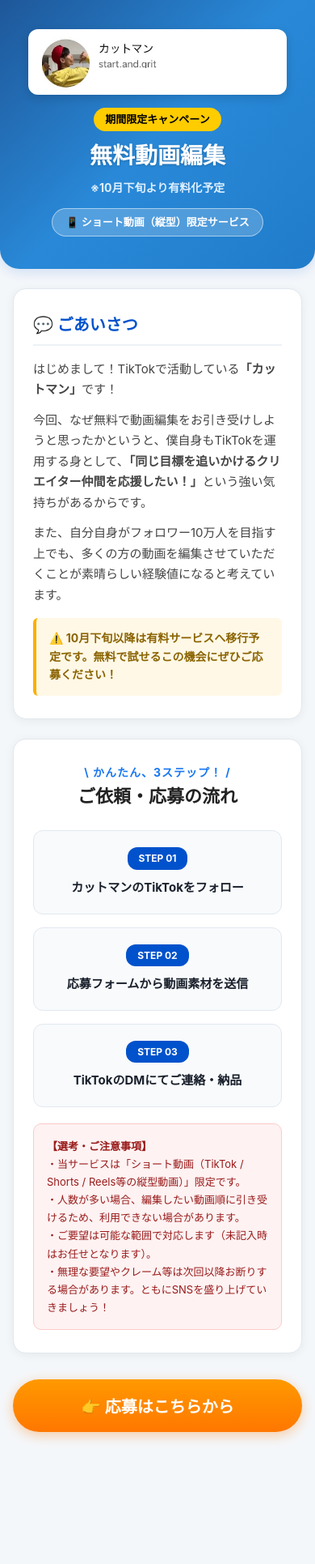
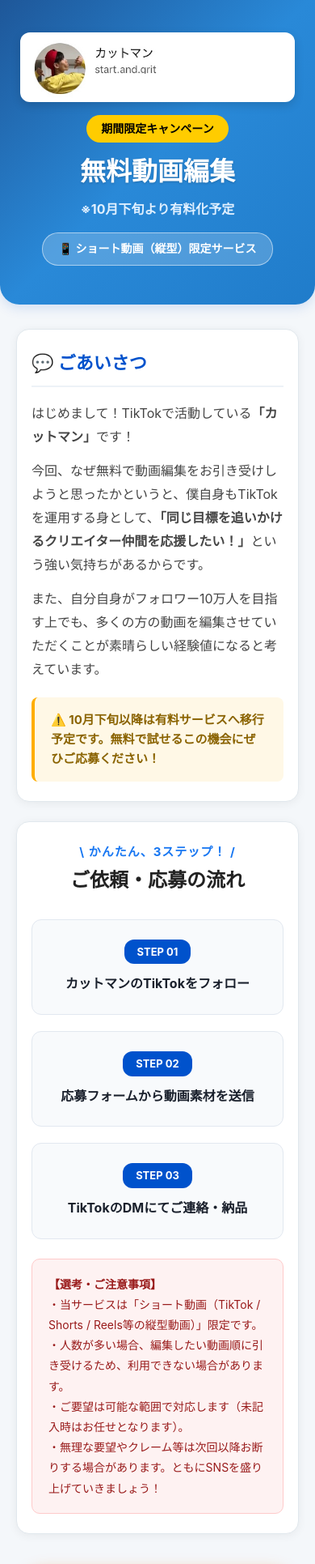
Before and after one commit to LH20000603-wq/cutman-edit, a plain HTML site: page index.html in a window 390 px wide. Shown: the top 1931 px of the page at 81% size. Before the commit the page ends 1860 px from the top, so only its background shows below. Drawn offline with Linux system fonts and the light colour scheme.

Commit message:
Refactor styles for improved layout and responsiveness
Updated styles for various elements to enhance layout and responsiveness. Adjusted sizes, paddings, and margins for a better user experience.

```diff
--- a/index.html
+++ b/index.html
@@ -18,21 +18,24 @@
     * { box-sizing: border-box; margin: 0; padding: 0; font-family: -apple-system, BlinkMacSystemFont, "Segoe UI", Roboto, "Helvetica Neue", Arial, sans-serif; }
     body { background-color: var(--bg-light); color: var(--text-main); line-height: 1.6; padding-bottom: 60px; }
 
-    .container { max-width: 900px; margin: 0 auto; }
+    /* 画面全体を最大1200pxまで広げてダイナミックに表示 */
+    .container { max-width: 1200px; margin: 0 auto; padding: 0 20px; }
 
-    /* ヒーローヘッダー */
+    /* ヒーローヘッダー：幅広のダイナミックデザイン */
     .hero {
       background: linear-gradient(135deg, #1e5799 0%, #2989d8 50%, #207cca 100%);
       color: #fff;
       text-align: center;
-      padding: 36px 20px 40px;
+      padding: 40px 20px 48px;
       border-radius: 0 0 24px 24px;
       box-shadow: 0 4px 15px rgba(0,82,204,0.15);
+      margin-bottom: 30px;
     }
 
+    /* 自然な比率のプロフィール画像 */
     .hero-profile {
       width: 100%;
-      max-width: 320px;
+      max-width: 340px;
       height: auto;
       border-radius: 12px;
       border: 2px solid rgba(255, 255, 255, 0.9);
@@ -42,92 +45,91 @@
       background-color: #fff;
     }
 
-    .badge-wrap { margin-bottom: 8px; }
+    .badge-wrap { margin-bottom: 10px; }
     .badge {
       background: var(--accent-yellow);
       color: #000;
       font-weight: bold;
-      font-size: 13px;
-      padding: 4px 14px;
+      font-size: 14px;
+      padding: 6px 18px;
       border-radius: 20px;
       display: inline-block;
     }
 
     .hero h1 {
-      font-size: 28px;
+      font-size: 32px;
       font-weight: 900;
-      margin-bottom: 6px;
+      margin-bottom: 8px;
       text-shadow: 0 1px 3px rgba(0,0,0,0.2);
     }
-    .hero p.sub-title { font-size: 14px; color: #e0f0ff; font-weight: bold; }
+    .hero p.sub-title { font-size: 16px; color: #e0f0ff; font-weight: bold; }
 
     .limit-tag {
       background: rgba(255, 255, 255, 0.2);
       border: 1px solid rgba(255, 255, 255, 0.5);
       color: #fff;
-      font-size: 13px;
+      font-size: 14px;
       font-weight: bold;
-      padding: 6px 16px;
+      padding: 8px 20px;
       border-radius: 20px;
       display: inline-block;
-      margin-top: 14px;
+      margin-top: 16px;
     }
 
-    .main-content { padding: 0 16px; }
-
-    /* セクションカード */
+    /* セクションカード（幅広化） */
     .card {
       background: var(--card-bg);
       border-radius: 16px;
-      padding: 28px 24px;
+      padding: 32px 36px;
       margin-top: 24px;
       box-shadow: 0 2px 12px rgba(0,0,0,0.06);
       border: 1px solid #e1e8ed;
     }
 
     .card h2 {
-      font-size: 20px;
+      font-size: 22px;
       color: var(--secondary-blue);
-      margin-bottom: 16px;
+      margin-bottom: 18px;
       border-bottom: 2px solid #edf2f7;
-      padding-bottom: 8px;
+      padding-bottom: 10px;
     }
 
-    .card p { font-size: 15px; color: #444; margin-bottom: 12px; line-height: 1.7; }
+    .card p { font-size: 16px; color: #444; margin-bottom: 14px; line-height: 1.8; }
 
     .notice-box {
       background: #fff8e6;
       border-left: 4px solid #ffae00;
-      padding: 14px 16px;
-      border-radius: 6px;
-      margin-top: 16px;
-      font-size: 14px;
+      padding: 16px 20px;
+      border-radius: 8px;
+      margin-top: 20px;
+      font-size: 15px;
       color: #8a6300;
       font-weight: bold;
     }
 
-    /* 3ステップ（横並び表示） */
-    .steps-header { text-align: center; margin-bottom: 24px; }
-    .steps-header span { font-size: 14px; font-weight: bold; color: var(--primary-blue); letter-spacing: 1px; }
-    .steps-header h3 { font-size: 22px; font-weight: bold; color: #222; }
+    /* 3ステップ（広い画面でゆったり配置） */
+    .steps-header { text-align: center; margin-bottom: 28px; }
+    .steps-header span { font-size: 15px; font-weight: bold; color: var(--primary-blue); letter-spacing: 1px; }
+    .steps-header h3 { font-size: 24px; font-weight: bold; color: #222; margin-top: 4px; }
 
     .steps-container {
       display: grid;
       grid-template-columns: repeat(3, 1fr);
-      gap: 16px;
+      gap: 20px;
     }
 
-    @media (max-width: 600px) {
+    @media (max-width: 768px) {
       .steps-container {
         grid-template-columns: 1fr;
       }
+      .card { padding: 24px 18px; }
     }
 
     .step-item {
       background: #f8fafc;
       border: 1px solid #e2e8f0;
       border-radius: 12px;
-      padding: 20px 14px;
+      padding: 24px 16px;
       text-align: center;
       display: flex;
       flex-direction: column;
@@ -138,98 +140,95 @@
     .step-badge {
       background: var(--secondary-blue);
       color: #fff;
-      font-size: 12px;
+      font-size: 13px;
       font-weight: bold;
-      padding: 4px 14px;
+      padding: 5px 16px;
       border-radius: 12px;
       display: inline-block;
-      margin-bottom: 10px;
+      margin-bottom: 12px;
     }
 
-    .step-title { font-weight: bold; font-size: 15px; color: #1a202c; }
+    .step-title { font-weight: bold; font-size: 16px; color: #1a202c; }
 
     /* 注意事項ボックス */
     .warning-box {
       background: #fef2f2;
       border: 1px solid #fecaca;
       border-radius: 10px;
-      padding: 16px;
-      margin-top: 20px;
-      font-size: 13px;
+      padding: 18px 20px;
+      margin-top: 24px;
+      font-size: 14px;
       color: #991b1b;
-      line-height: 1.7;
+      line-height: 1.8;
     }
 
     /* 応募ボタン */
     .btn-apply {
       display: block;
       width: 100%;
-      max-width: 450px;
-      margin: 32px auto;
+      max-width: 500px;
+      margin: 40px auto;
       background: linear-gradient(180deg, #ff9900 0%, #ff7700 100%);
       color: #fff;
       text-align: center;
-      font-size: 20px;
+      font-size: 22px;
       font-weight: bold;
-      padding: 18px;
-      border-radius: 35px;
+      padding: 20px;
+      border-radius: 40px;
       border: none;
       cursor: pointer;
-      box-shadow: 0 4px 15px rgba(255, 119, 0, 0.35);
+      box-shadow: 0 4px 18px rgba(255, 119, 0, 0.35);
       transition: transform 0.2s;
     }
     .btn-apply:hover { transform: translateY(-2px); }
 
     /* 応募フォーム画面 */
-    #formSection { display: none; padding: 20px 16px; }
-    .form-group { margin-bottom: 20px; }
-    .form-group label { display: block; font-size: 14px; font-weight: bold; margin-bottom: 8px; color: #333; }
-    .form-group label .req { color: #e53e3e; margin-left: 6px; font-size: 11px; background: #fff5f5; padding: 2px 6px; border-radius: 4px; border: 1px solid #feb2b2; }
-    .form-group label .opt { color: #718096; margin-left: 6px; font-size: 11px; }
+    #formSection { display: none; }
+    .form-group { margin-bottom: 24px; }
+    .form-group label { display: block; font-size: 15px; font-weight: bold; margin-bottom: 8px; color: #333; }
+    .form-group label .req { color: #e53e3e; margin-left: 6px; font-size: 12px; background: #fff5f5; padding: 2px 8px; border-radius: 4px; border: 1px solid #feb2b2; }
+    .form-group label .opt { color: #718096; margin-left: 6px; font-size: 12px; }
 
     .form-group input, .form-group textarea {
       width: 100%;
-      padding: 12px 14px;
+      padding: 14px 16px;
       background: #fff;
       border: 1px solid #cbd5e0;
       border-radius: 8px;
       color: #2d3748;
-      font-size: 15px;
+      font-size: 16px;
       outline: none;
     }
     .form-group input:focus, .form-group textarea:focus { border-color: var(--primary-blue); box-shadow: 0 0 0 3px rgba(24,119,242,0.15); }
-    .form-group textarea { resize: vertical; height: 120px; }
+    .form-group textarea { resize: vertical; height: 140px; }
 
-    .char-count { font-size: 12px; color: #718096; text-align: right; margin-top: 4px; }
+    .char-count { font-size: 13px; color: #718096; text-align: right; margin-top: 6px; }
 
     .submit-btn {
       width: 100%;
-      max-width: 400px;
+      max-width: 450px;
       display: block;
-      margin: 24px auto 0;
+      margin: 32px auto 0;
       background: var(--primary-blue);
       color: #fff;
-      font-size: 18px;
+      font-size: 20px;
       font-weight: bold;
-      padding: 16px;
+      padding: 18px;
       border: none;
-      border-radius: 35px;
+      border-radius: 40px;
       cursor: pointer;
-      box-shadow: 0 4px 12px rgba(24,119,242,0.3);
+      box-shadow: 0 4px 14px rgba(24,119,242,0.3);
     }
-    .back-btn { display: inline-block; color: var(--text-sub); font-size: 14px; text-decoration: none; margin-bottom: 16px; cursor: pointer; font-weight: bold; }
+    .back-btn { display: inline-block; color: var(--text-sub); font-size: 15px; text-decoration: none; margin-bottom: 20px; cursor: pointer; font-weight: bold; }
   </style>
 </head>
 <body>
 
-  <div class="container">
-
   <!-- 1. トップページ（案内画面） -->
   <div id="mainSection">
 
-      <!-- ヘッダーエリア -->
+    <!-- 画面横幅いっぱいに広がるヘッダー -->
     <div class="hero">
-        <!-- アップロードした画像を表示 -->
       <img src="icon.png" alt="カットマン プロフィール" class="hero-profile" onerror="this.style.display='none'">
 
       <div class="badge-wrap"><span class="badge">期間限定キャンペーン</span></div>
@@ -238,8 +237,7 @@
       <div class="limit-tag">📱 ショート動画（縦型）限定サービス</div>
     </div>
 
-      <div class="main-content">
-
+    <div class="container">
       <!-- ごあいさつカード -->
       <div class="card">
         <h2>💬 ごあいさつ</h2>
@@ -291,6 +289,7 @@
 
   <!-- 2. 応募フォーム画面 -->
   <div id="formSection">
+    <div class="container" style="padding-top: 30px;">
       <span class="back-btn" onclick="showMain()">← トップページに戻る</span>
 
       <div class="card">
@@ -299,8 +298,8 @@
         <form action="https://formspree.io/f/xrpgdwlw" method="POST" enctype="multipart/form-data">
 
           <div class="form-group">
-            <label>1. あなたのTikTokアカウントURL <span class="req">必須</span></label>
-            <input type="url" name="account_url" placeholder="https://www.tiktok.com/@your_id" required>
+            <label>1. あなたのTikTokアカウント（URLまたはユーザーID） <span class="req">必須</span></label>
+            <input type="text" name="account_info" placeholder="例: @start.and.grit または URL" required>
           </div>
 
           <div class="form-group">
@@ -318,7 +317,6 @@
         </form>
       </div>
     </div>
-
   </div>
 
   <script>
```
Lines whose indentation alone changed are shown as unchanged.
